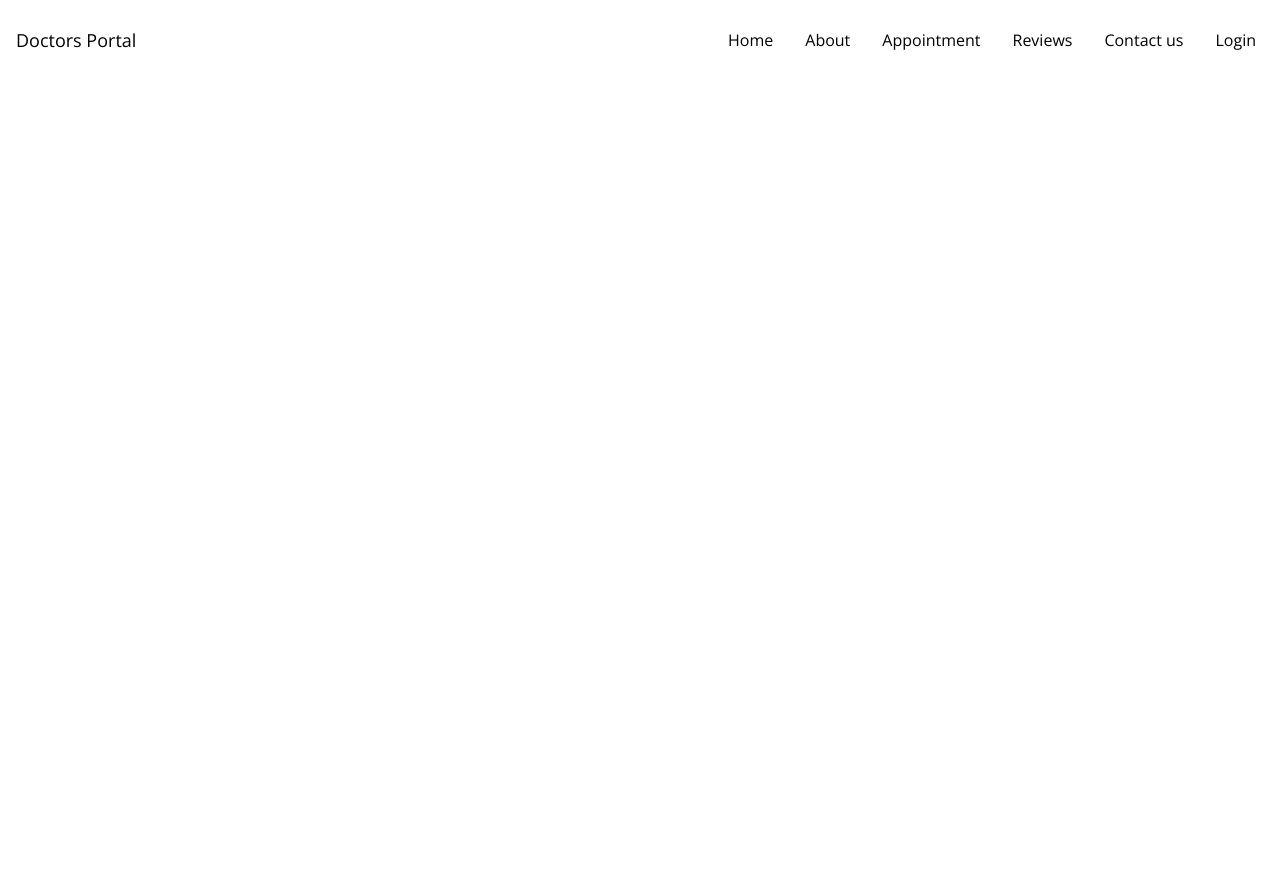
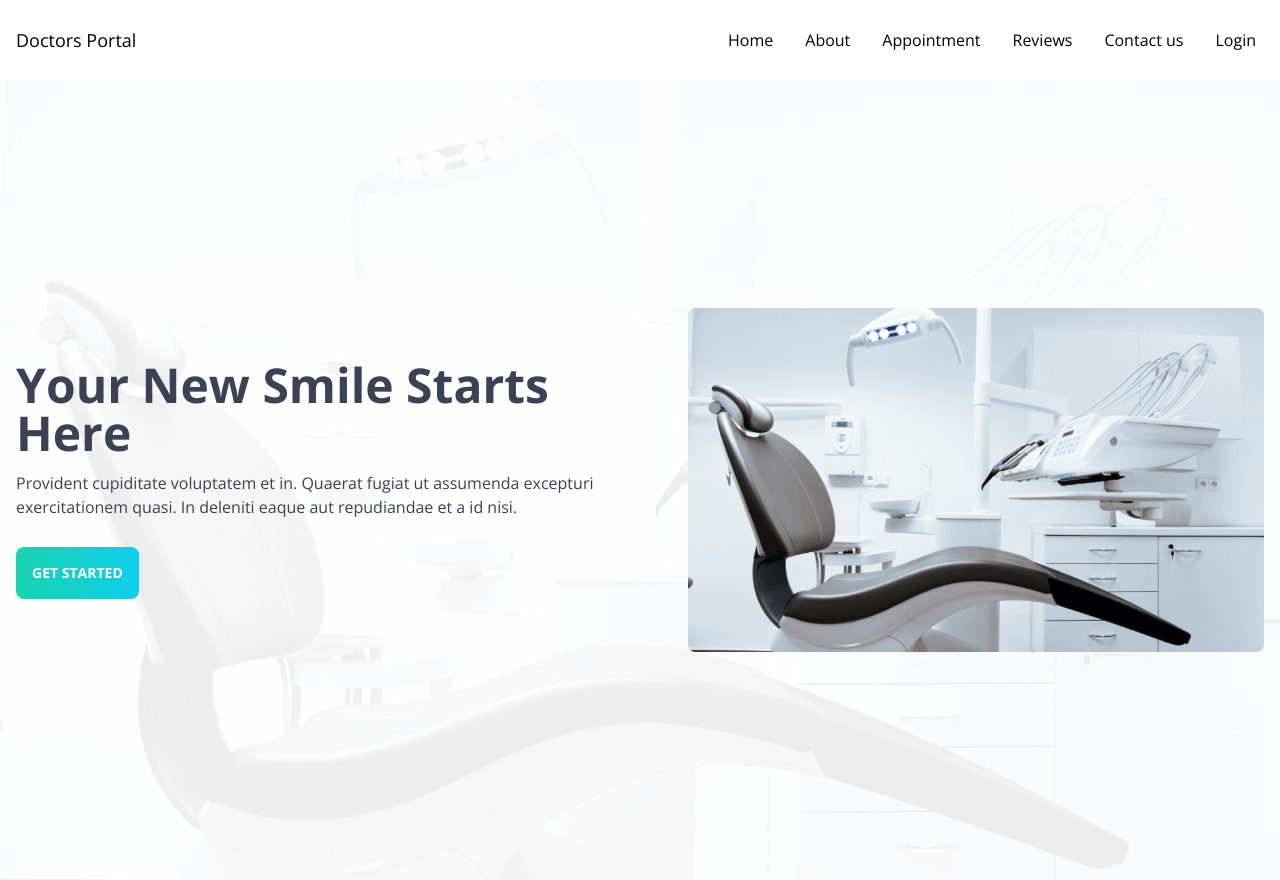
Before and after one commit to Habidhossen/Doctors-Portal-Client, a React (Create React App) app: page / in a window 1280 px wide. Before the commit the page ends 800 px from the top, so only its background shows below. Built offline with nearby package versions, Linux system fonts and the light colour scheme.

Commit message:
banner added

```diff
--- a/src/pages/Home/Banner.js
+++ b/src/pages/Home/Banner.js
@@ -1,9 +1,30 @@
 import React from "react";
+import bg from "../../assets/images/bg.png";
+import chair from "../../assets/images/chair.png";
+import PrimaryBtn from "../Shared/PrimaryBtn";
 
 const Banner = () => {
   return (
-    <div>
-      <h1>Banner</h1>
+    <div
+      className="hero min-h-screen"
+      style={{
+        backgroundImage: `url(${bg})`,
+      }}
+    >
+      <div className="hero-content flex-col lg:flex-row-reverse">
+        <img src={chair} className="max-w-xl " />
+        <div>
+          <h1 className="text-5xl font-bold text-accent">
+            Your New Smile Starts Here
+          </h1>
+          <p className="mt-3.5 mb-7 text-base font-normal text-accent">
+            Provident cupiditate voluptatem et in. Quaerat fugiat ut assumenda
+            excepturi exercitationem quasi. In deleniti eaque aut repudiandae et
+            a id nisi.
+          </p>
+          <PrimaryBtn>Get Started</PrimaryBtn>
+        </div>
+      </div>
     </div>
   );
 };
--- a/src/pages/Home/Home.js
+++ b/src/pages/Home/Home.js
@@ -1,7 +1,12 @@
 import React from "react";
+import Banner from "./Banner";
 
 const Home = () => {
-  return <div></div>;
+  return (
+    <div>
+      <Banner />
+    </div>
+  );
 };
 
 export default Home;
--- a/src/pages/Shared/Navbar.js
+++ b/src/pages/Shared/Navbar.js
@@ -26,38 +26,38 @@ const Navbar = () => {
   );
 
   return (
-    <div class="navbar bg-base-100">
-      <div class="navbar">
-        <div class="dropdown">
-          <label tabindex="0" class="btn btn-ghost lg:hidden">
+    <div className="navbar bg-base-100">
+      <div className="navbar">
+        <div className="dropdown">
+          <label tabIndex="0" className="btn btn-ghost lg:hidden">
             <svg
               xmlns="http://www.w3.org/2000/svg"
-              class="h-5 w-5"
+              className="h-5 w-5"
               fill="none"
               viewBox="0 0 24 24"
               stroke="currentColor"
             >
               <path
-                stroke-linecap="round"
-                stroke-linejoin="round"
-                stroke-width="2"
+                strokeLinecap="round"
+                strokeLinejoin="round"
+                strokeWidth="2"
                 d="M4 6h16M4 12h8m-8 6h16"
               />
             </svg>
           </label>
           <ul
-            tabindex="0"
-            class="menu menu-compact dropdown-content mt-3 p-2 shadow bg-base-100 rounded-box w-52 text-black text-base font-normal"
+            tabIndex="0"
+            className="menu menu-compact dropdown-content mt-3 p-2 shadow bg-base-100 rounded-box w-52 text-black text-base font-normal"
           >
             {menuItems}
           </ul>
         </div>
-        <Link to="/" class="font-normal text-lg text-black">
+        <Link to="/" className="font-normal text-lg text-black">
           Doctors Portal
         </Link>
       </div>
-      <div class="navbar-center hidden lg:flex">
-        <ul class="menu menu-horizontal p-0 text-black text-base font-normal">
+      <div className="navbar-center hidden lg:flex">
+        <ul className="menu menu-horizontal p-0 text-black text-base font-normal">
           {menuItems}
         </ul>
       </div>
--- /dev/null
+++ b/src/pages/Shared/PrimaryBtn.js
@@ -0,0 +1,11 @@
+import React from "react";
+
+const PrimaryBtn = ({ children }) => {
+  return (
+    <button className="font-bold text-sm uppercase text-white p-4 rounded-lg bg-gradient-to-r from-secondary to-primary">
+      {children}
+    </button>
+  );
+};
+
+export default PrimaryBtn;
```
